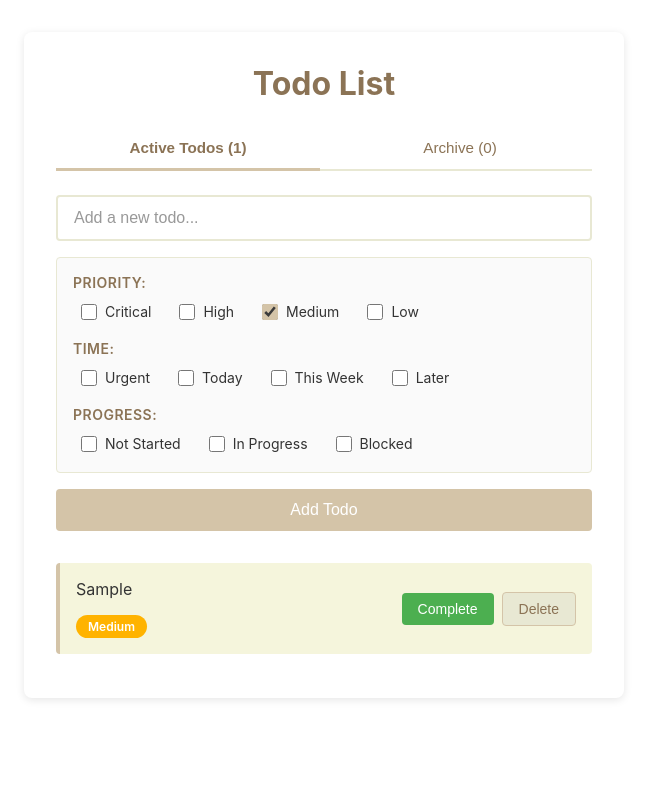
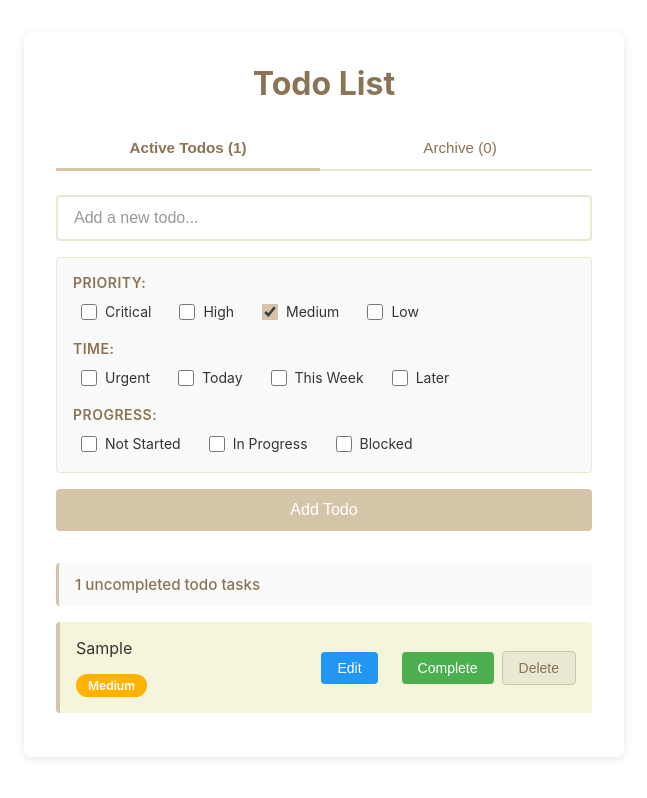
Before and after one commit to bravovo/agents-task, a React (Vite) app: page / in a window 1280 px wide. Both pictures are taken after typing "Sample" into the empty fields and a click on the button "Add Todo". Shown: the whole page, without its empty margins (316-963 px from the left). Built offline with nearby package versions, Linux system fonts and the light colour scheme.

Commit message:
added editing todos functionality, added todos count

```diff
--- a/src/App.css
+++ b/src/App.css
@@ -362,6 +362,94 @@ h1 {
   background-color: #C4B498;
 }
 
+.edit-button {
+  padding: 0.5rem 1rem;
+  background-color: #2196F3;
+  color: #FFFFFF;
+  border: none;
+  border-radius: 4px;
+  font-size: 0.875rem;
+  cursor: pointer;
+  transition: background-color 0.2s;
+  margin-left: 1rem;
+}
+
+.edit-button:hover {
+  background-color: #1976D2;
+}
+
+.edit-button:active {
+  background-color: #1565C0;
+}
+
+.todo-edit-form {
+  display: flex;
+  flex-direction: column;
+  gap: 1rem;
+  width: 100%;
+}
+
+.edit-actions {
+  display: flex;
+  gap: 0.5rem;
+  align-items: center;
+}
+
+.save-button {
+  padding: 0.5rem 1rem;
+  background-color: #4CAF50;
+  color: #FFFFFF;
+  border: none;
+  border-radius: 4px;
+  font-size: 0.875rem;
+  font-weight: 500;
+  cursor: pointer;
+  transition: background-color 0.2s;
+}
+
+.save-button:hover {
+  background-color: #45A049;
+}
+
+.save-button:active {
+  background-color: #3D8B40;
+}
+
+.cancel-button {
+  padding: 0.5rem 1rem;
+  background-color: #E8E8D3;
+  color: #8B7355;
+  border: 1px solid #D4C4A8;
+  border-radius: 4px;
+  font-size: 0.875rem;
+  cursor: pointer;
+  transition: background-color 0.2s, color 0.2s;
+}
+
+.cancel-button:hover {
+  background-color: #D4C4A8;
+  color: #FFFFFF;
+}
+
+.cancel-button:active {
+  background-color: #C4B498;
+}
+
+.todo-count {
+  margin: 1rem 0;
+  padding: 0.75rem 1rem;
+  background-color: #FAFAFA;
+  border-radius: 4px;
+  border-left: 3px solid #D4C4A8;
+}
+
+.todo-count p {
+  margin: 0;
+  color: #8B7355;
+  font-size: 0.95rem;
+  font-weight: 500;
+}
+
 .empty-state {
   text-align: center;
   padding: 3rem 1rem;
@@ -412,8 +500,19 @@ h1 {
 
   .complete-button,
   .incomplete-button,
-  .delete-button {
+  .delete-button,
+  .edit-button {
     margin-left: 0;
     width: 100%;
   }
+
+  .edit-actions {
+    width: 100%;
+    flex-direction: column;
+  }
+
+  .save-button,
+  .cancel-button {
+    width: 100%;
+  }
 }
--- a/src/App.jsx
+++ b/src/App.jsx
@@ -55,6 +55,9 @@ function App() {
   const [activeView, setActiveView] = useState('active') // 'active' or 'archive'
   const [inputValue, setInputValue] = useState('')
   const [selectedCategories, setSelectedCategories] = useState(['medium'])
+  const [editingId, setEditingId] = useState(null)
+  const [editText, setEditText] = useState('')
+  const [editCategories, setEditCategories] = useState(['medium'])
 
   // Save todos to localStorage whenever they change
   useEffect(() => {
@@ -143,6 +146,29 @@ function App() {
     setArchivedTodos(archivedTodos.filter(todo => todo.id !== id))
   }
 
+  const handleEdit = (id, newText, newCategories) => {
+    setTodos(todos.map(todo =>
+      todo.id === id
+        ? { ...todo, text: newText.trim(), categories: newCategories }
+        : todo
+    ))
+    setEditingId(null)
+    setEditText('')
+    setEditCategories(['medium'])
+  }
+
+  const handleStartEdit = (todo) => {
+    setEditingId(todo.id)
+    setEditText(todo.text)
+    setEditCategories(todo.categories || (todo.category ? [todo.category] : ['medium']))
+  }
+
+  const handleCancelEdit = () => {
+    setEditingId(null)
+    setEditText('')
+    setEditCategories(['medium'])
+  }
+
   return (
     <div className="app">
       <div className="container">
@@ -225,11 +251,30 @@ function App() {
           </button>
         </form>
         )}
+        <div className="todo-count">
+          {activeView === 'active' ? (
+            <p>{todos.length} uncompleted todo tasks</p>
+          ) : (
+            <p>{archivedTodos.length} completed todo tasks</p>
+          )}
+        </div>
         {activeView === 'active' ? (
           <TodoList
             todos={todos}
             onDelete={handleDelete}
             onComplete={handleComplete}
+            onEdit={handleEdit}
+            onStartEdit={handleStartEdit}
+            onCancelEdit={handleCancelEdit}
+            editingId={editingId}
+            editText={editText}
+            editCategories={editCategories}
+            setEditText={setEditText}
+            setEditCategories={setEditCategories}
+            handleCategoryChange={handleCategoryChange}
+            getCategoryType={getCategoryType}
+            getCategoryValuesByType={getCategoryValuesByType}
+            CATEGORIES={CATEGORIES}
             isArchive={false}
           />
         ) : (
--- a/src/components/TodoList.jsx
+++ b/src/components/TodoList.jsx
@@ -1,4 +1,22 @@
-function TodoList({ todos, onDelete, onComplete, onIncomplete, isArchive = false }) {
+function TodoList({
+  todos,
+  onDelete,
+  onComplete,
+  onIncomplete,
+  onEdit,
+  onStartEdit,
+  onCancelEdit,
+  editingId,
+  editText,
+  editCategories,
+  setEditText,
+  setEditCategories,
+  handleCategoryChange,
+  getCategoryType,
+  getCategoryValuesByType,
+  CATEGORIES,
+  isArchive = false
+}) {
   if (todos.length === 0) {
     return (
       <div className="empty-state">
@@ -7,14 +25,122 @@ function TodoList({ todos, onDelete, onComplete, onIncomplete, isArchive = false
     )
   }
 
+  const handleEditCategoryChange = (categoryValue) => {
+    setEditCategories(prev => {
+      const categoryType = getCategoryType(categoryValue)
+      if (!categoryType) return prev
+
+      if (prev.includes(categoryValue)) {
+        // If unchecking, remove it but ensure at least one priority category remains
+        const filtered = prev.filter(cat => cat !== categoryValue)
+        // If removing a priority category, ensure at least one priority remains
+        if (categoryType === 'priority') {
+          const hasPriority = filtered.some(cat => getCategoryType(cat) === 'priority')
+          if (!hasPriority) {
+            return ['medium'] // Default to medium if removing the last priority
+          }
+        }
+        return filtered
+      } else {
+        // If checking, remove any other category of the same type first
+        const otherCategoriesOfSameType = getCategoryValuesByType(categoryType)
+        const filtered = prev.filter(cat => !otherCategoriesOfSameType.includes(cat))
+        return [...filtered, categoryValue]
+      }
+    })
+  }
+
+  const handleEditSubmit = (e, todoId) => {
+    e.preventDefault()
+    if (editText.trim() !== '' && editCategories.length > 0) {
+      onEdit(todoId, editText, editCategories)
+    }
+  }
+
   return (
     <ul className="todo-list">
       {todos.map(todo => {
         // Support both old format (category) and new format (categories)
         const categories = todo.categories || (todo.category ? [todo.category] : ['medium'])
+        const isEditing = editingId === todo.id && !isArchive
 
         return (
           <li key={todo.id} className={`todo-item ${isArchive ? 'archived' : ''}`}>
+            {isEditing ? (
+              <form onSubmit={(e) => handleEditSubmit(e, todo.id)} className="todo-edit-form">
+                <input
+                  type="text"
+                  value={editText}
+                  onChange={(e) => setEditText(e.target.value)}
+                  placeholder="Edit todo..."
+                  className="todo-input"
+                  autoFocus
+                />
+                <div className="category-selection">
+                  <div className="category-group">
+                    <label className="category-group-label">Priority:</label>
+                    <div className="category-checkboxes">
+                      {CATEGORIES.priority.map(cat => (
+                        <label key={cat.value} className="category-checkbox-label">
+                          <input
+                            type="checkbox"
+                            checked={editCategories.includes(cat.value)}
+                            onChange={() => handleEditCategoryChange(cat.value)}
+                            className="category-checkbox"
+                          />
+                          <span>{cat.label}</span>
+                        </label>
+                      ))}
+                    </div>
+                  </div>
+                  <div className="category-group">
+                    <label className="category-group-label">Time:</label>
+                    <div className="category-checkboxes">
+                      {CATEGORIES.time.map(cat => (
+                        <label key={cat.value} className="category-checkbox-label">
+                          <input
+                            type="checkbox"
+                            checked={editCategories.includes(cat.value)}
+                            onChange={() => handleEditCategoryChange(cat.value)}
+                            className="category-checkbox"
+                          />
+                          <span>{cat.label}</span>
+                        </label>
+                      ))}
+                    </div>
+                  </div>
+                  <div className="category-group">
+                    <label className="category-group-label">Progress:</label>
+                    <div className="category-checkboxes">
+                      {CATEGORIES.progress.map(cat => (
+                        <label key={cat.value} className="category-checkbox-label">
+                          <input
+                            type="checkbox"
+                            checked={editCategories.includes(cat.value)}
+                            onChange={() => handleEditCategoryChange(cat.value)}
+                            className="category-checkbox"
+                          />
+                          <span>{cat.label}</span>
+                        </label>
+                      ))}
+                    </div>
+                  </div>
+                </div>
+                <div className="edit-actions">
+                  <button type="submit" className="save-button">
+                    Save
+                  </button>
+                  <button
+                    type="button"
+                    onClick={onCancelEdit}
+                    className="cancel-button"
+                  >
+                    Cancel
+                  </button>
+                </div>
+              </form>
+            ) : (
+              <>
                 <div className="todo-content">
                   <span className={`todo-text ${isArchive ? 'completed' : ''}`}>{todo.text}</span>
                   <div className="category-badges">
@@ -50,6 +176,15 @@ function TodoList({ todos, onDelete, onComplete, onIncomplete, isArchive = false
                     </>
                   ) : (
                     <>
+                      {onStartEdit && (
+                        <button
+                          onClick={() => onStartEdit(todo)}
+                          className="edit-button"
+                          aria-label="Edit todo"
+                        >
+                          Edit
+                        </button>
+                      )}
                       {onComplete && (
                         <button
                           onClick={() => onComplete(todo.id)}
@@ -69,6 +204,8 @@ function TodoList({ todos, onDelete, onComplete, onIncomplete, isArchive = false
                     </>
                   )}
                 </div>
+              </>
+            )}
           </li>
         )
       })}
```
Lines whose indentation alone changed are shown as unchanged.
